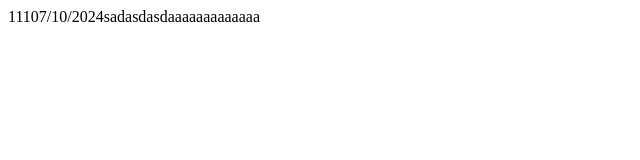
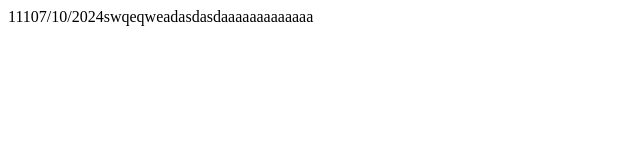
Before and after one commit to HieuJB/testwwww, a Nuxt app: page / in a window 1280 px wide. Shown: the top 160 px of the page, without its empty margins (0-640 px from the left). Built offline with nearby package versions, Linux system fonts and the light colour scheme.

Commit message:
feat: update code

```diff
--- a/app.vue
+++ b/app.vue
@@ -1,5 +1,5 @@
 <template>
-  <div>11107/10/2024sadasdasdaaaaaaaaaaaaa
+  <div>11107/10/2024swqeqweadasdasdaaaaaaaaaaaaa
   </div>
 </template>
 
```
